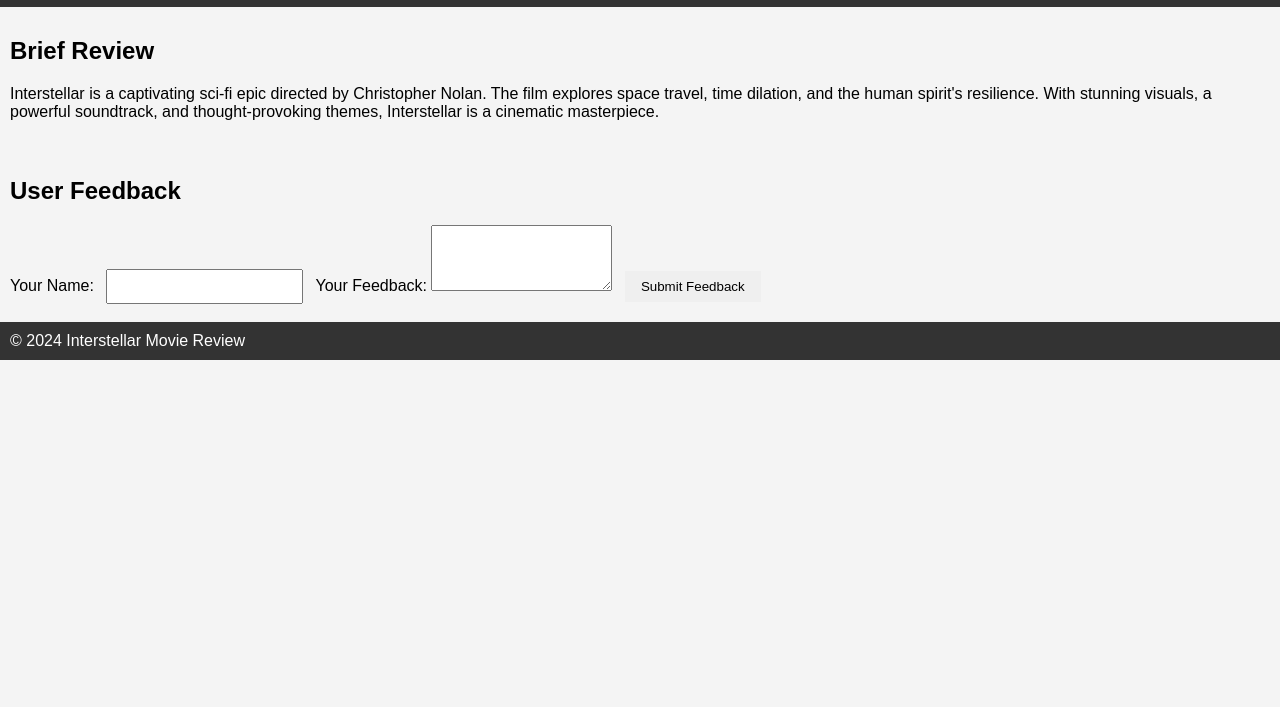
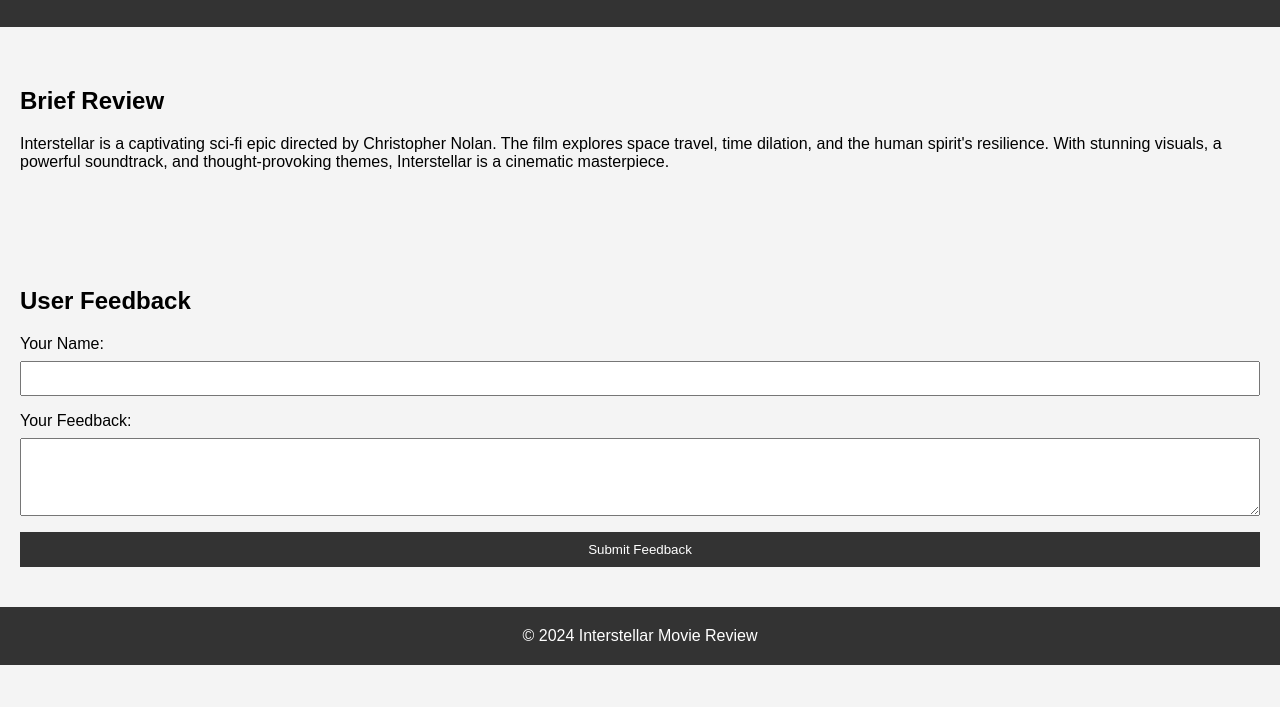
Before and after one commit to hagein/hagein.github.io, a plain HTML site: page index.html in a window 1280 px wide. Shown: the part 93-800 px from the top of the page. Drawn offline with Linux system fonts and the light colour scheme.

Commit message:
Update styles.css

```diff
--- a/styles.css
+++ b/styles.css
@@ -8,73 +8,49 @@ body {
     min-height: 100vh;
 }
 
-body.dark-mode {
+header, section, footer {
+    padding: 20px;
+    box-sizing: border-box;
+}
+
+header {
     background-color: #333;
     color: #fff;
+    text-align: center;
 }
 
-#sidebar {
-    width: 250px;
-    background-color: #ddd;
-    padding: 10px;
-    transition: width 0.5s;
+section {
+    margin: 20px 0;
 }
 
-body.sidebar-open #sidebar {
-    width: 0;
+form {
+    display: flex;
+    flex-direction: column;
 }
 
-header, nav, section, footer {
-    padding: 10px;
+label {
+    margin-bottom: 8px;
 }
 
-header, nav, footer {
+input, textarea {
+    padding: 8px;
+    margin-bottom: 16px;
+}
+
+button {
+    padding: 10px;
     background-color: #333;
     color: #fff;
-}
-
-nav ul {
-    list-style-type: none;
-    margin: 0;
-    padding: 0;
-    display: flex;
-    flex-wrap: wrap;
-    justify-content: center;
-}
-
-nav li {
-    margin: 0 15px;
-}
-
-.dark-mode-switch, .sidebar-toggle {
-    cursor: pointer;
-}
-
-.sidebar-toggle::before {
-    content: '☰';
-}
-
-@media (max-width: 600px) {
-    nav ul {
-        flex-direction: column;
-        align-items: center;
-    }
-}
-/* ... previous styles ... */
-
-/* Added Styles for UI */
-button {
-    padding: 8px 16px;
-    margin: 8px;
     border: none;
     cursor: pointer;
 }
 
 button:hover {
-    background-color: #ddd;
+    background-color: #555;
 }
 
-input {
-    padding: 8px;
-    margin: 8px;
+footer {
+    background-color: #333;
+    color: #fff;
+    text-align: center;
 }
```
